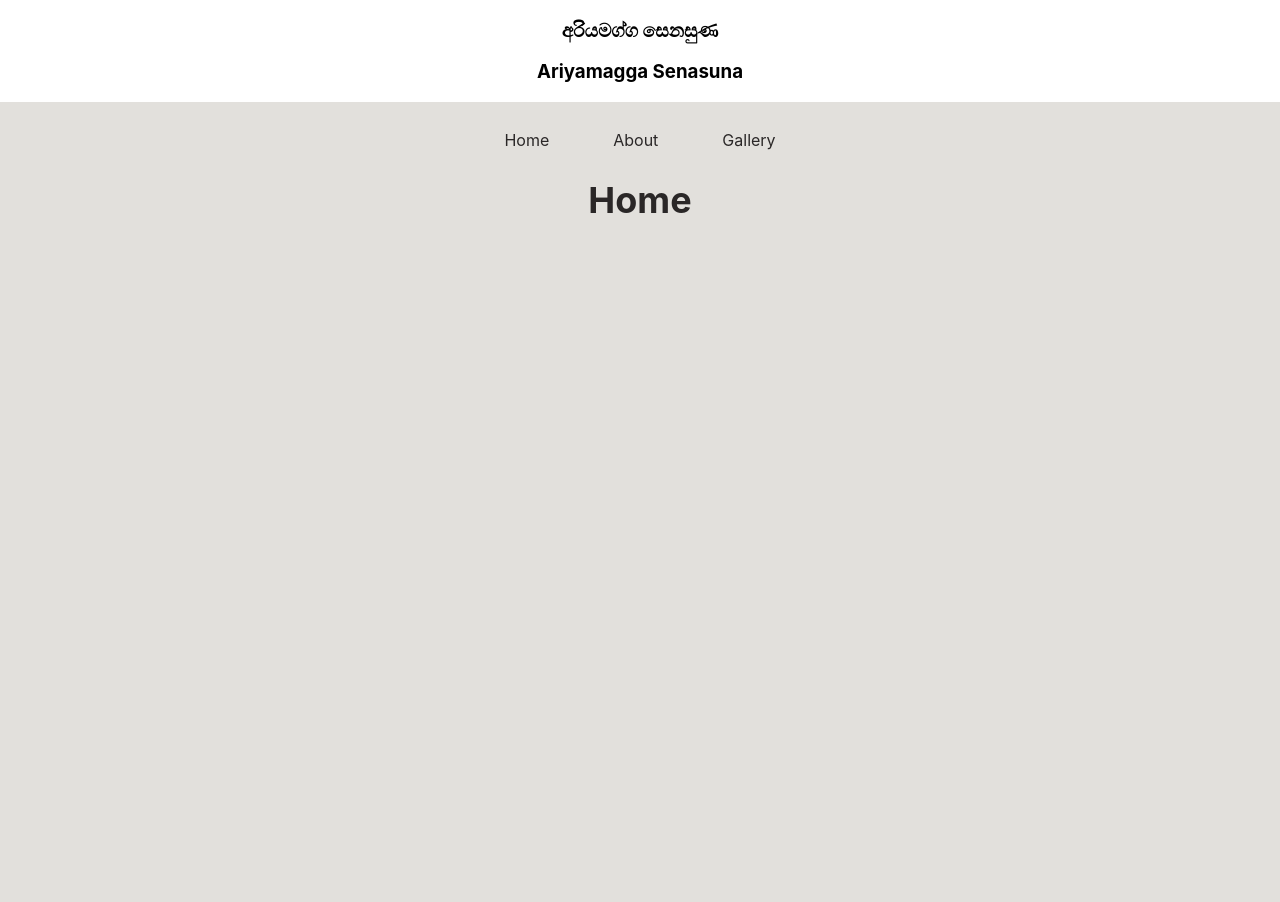
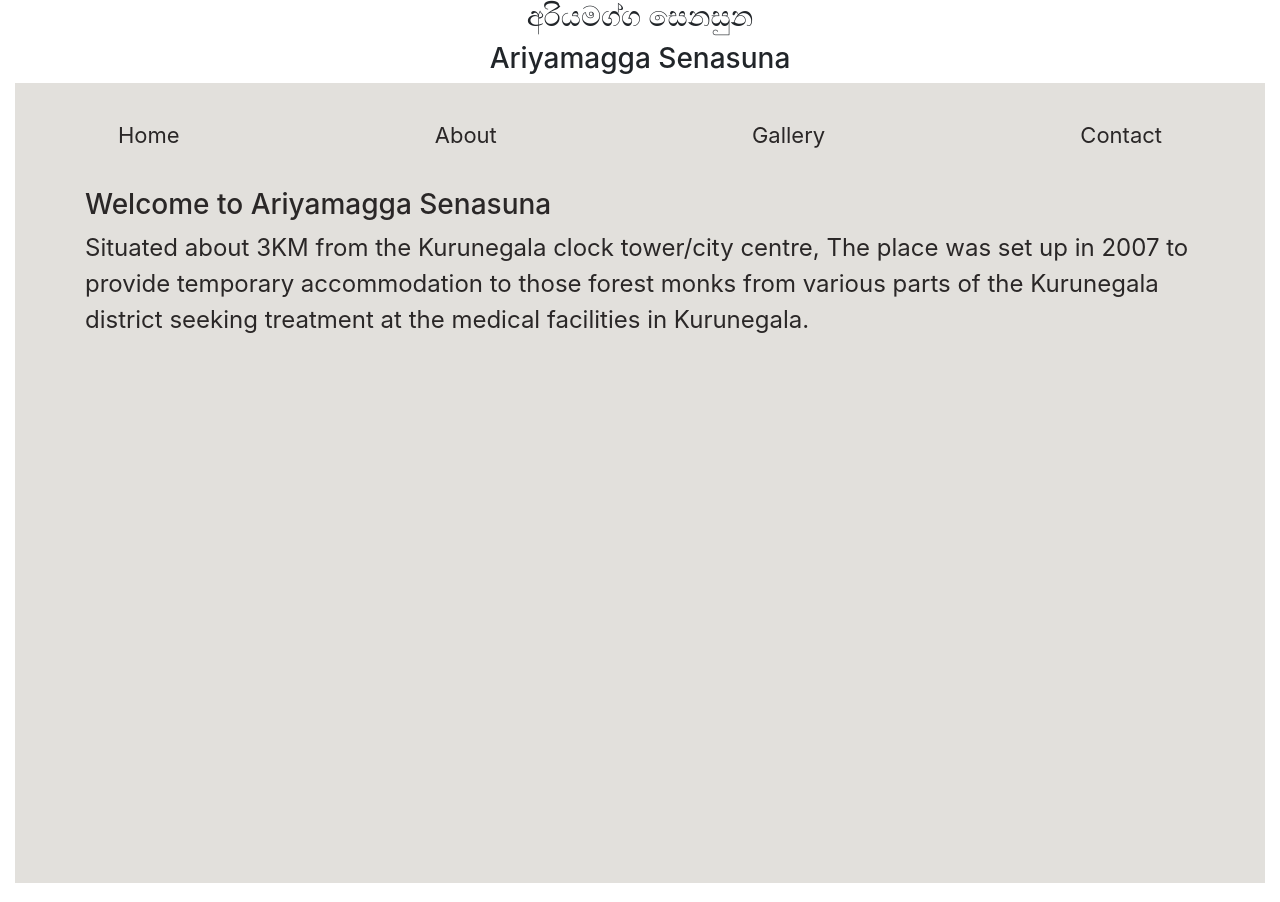
Before and after one commit to Mcflurry81160/ariyamagga, a React (Create React App) app in the folder ariyamagga/: page / in a window 1280 px wide. Built offline with nearby package versions, Linux system fonts and the light colour scheme.

Commit message:
Add bootstrap

```diff
--- a/ariyamagga/package.json
+++ b/ariyamagga/package.json
@@ -6,6 +6,7 @@
     "@testing-library/jest-dom": "^4.2.4",
     "@testing-library/react": "^9.5.0",
     "@testing-library/user-event": "^7.2.1",
+    "bootstrap": "^4.5.0",
     "react": "^16.13.1",
     "react-dom": "^16.13.1",
     "react-router-dom": "^5.1.2",
--- a/ariyamagga/src/App.js
+++ b/ariyamagga/src/App.js
@@ -5,7 +5,7 @@ import Navbar from './components/Navbar';
 
 function App() {
   return (
-    <div className="App">
+    <div className="App container-fluid">
       <header>
         <Header />
       </header>
--- /dev/null
+++ b/ariyamagga/src/components/Contact.js
@@ -0,0 +1,11 @@
+import React from 'react';
+
+function Contact() {
+    return (
+        <div>
+            <h2>Contact</h2>
+        </div>
+    );
+}
+
+export default Contact;
--- /dev/null
+++ b/ariyamagga/src/components/Header.css
@@ -0,0 +1,3 @@
+.header {
+    background-color: white;
+}
--- a/ariyamagga/src/components/Header.js
+++ b/ariyamagga/src/components/Header.js
@@ -1,9 +1,10 @@
 import React from 'react';
+import './Header.css';
 
 function Header() {
     return (
-        <div>
-            <h3>අරියමග්ග සෙනසුණ</h3>
+        <div className="header">
+            <h3>අරියමග්ග සෙනසුන</h3>
             <h3>Ariyamagga Senasuna</h3>
         </div>
     );
--- /dev/null
+++ b/ariyamagga/src/components/Home.css
@@ -0,0 +1,3 @@
+.home {
+    background-color: lightcoral;
+}
--- a/ariyamagga/src/components/Home.js
+++ b/ariyamagga/src/components/Home.js
@@ -2,8 +2,9 @@ import React from 'react';
 
 function Home() {
     return (
-        <div>
-            <h2>Home</h2>
+        <div className="container">
+            <h3>Welcome to Ariyamagga Senasuna</h3>
+            <p>Situated about 3KM from the Kurunegala clock tower/city centre, The place was set up in 2007 to provide temporary accommodation to those forest monks from various parts of the Kurunegala district seeking treatment at the medical facilities in Kurunegala.</p>
         </div>
     );
 }
--- a/ariyamagga/src/components/Navbar.css
+++ b/ariyamagga/src/components/Navbar.css
@@ -1,9 +1,13 @@
 /* Links inside the navbar */
-.Navbar a {
+.navbar a {
     float: left;
-    font-size: 16px;
+    font-size: 22px;
     color: rgb(42, 39, 39);
     text-align: center;
     padding: 14px 16px;
     text-decoration: none;
   }
+
+.navbar {
+  width: 100%;
+}
--- a/ariyamagga/src/components/Navbar.js
+++ b/ariyamagga/src/components/Navbar.js
@@ -2,6 +2,7 @@ import React from "react";
 import Home from './Home';
 import About from './About';
 import Gallery from './Gallery';
+import Contact from './Contact';
 import {
     BrowserRouter as Router,
     Switch,
@@ -14,16 +15,18 @@ function Navbar() {
     return (
         <Router>
             <div>
-                <div className="Navbar">
+                <div className="navbar">
                     <a href="#home"><Link to="/">Home</Link></a>
                     <a href="#about"><Link to="/about">About</Link></a>
                     <a href="#gallery"><Link to="/gallery">Gallery</Link></a>
+                    <a href="#contact"><Link to="/contact">Contact</Link></a>
                 </div>
                 <Switch>
                     <Route exact path="/"><Home /></Route>
                     <Route exact path="/home"><Home /></Route>
                     <Route path="/about"><About /></Route>
                     <Route path="/gallery"><Gallery /></Route>
+                    <Route path="/contact"><Contact /></Route>
                     <Route exact path="*"><Home /></Route>
                 </Switch>
             </div>
--- a/ariyamagga/src/index.css
+++ b/ariyamagga/src/index.css
@@ -5,6 +5,7 @@ body {
     sans-serif;
   -webkit-font-smoothing: antialiased;
   -moz-osx-font-smoothing: grayscale;
+  /* background-color: #e2e0dc; */
 }
 
 code {
--- a/ariyamagga/src/index.js
+++ b/ariyamagga/src/index.js
@@ -1,8 +1,12 @@
 import React from 'react';
 import ReactDOM from 'react-dom';
+import 'bootstrap/dist/css/bootstrap.css';
+// Put any other imports below so that CSS from your
+// components takes precedence over default styles.
 import './index.css';
 import App from './App';
 import * as serviceWorker from './serviceWorker';
+
 
 ReactDOM.render(
   <React.StrictMode>
```
Also changed, not shown: 1 other file (tests, documents, lock files or other folders).
